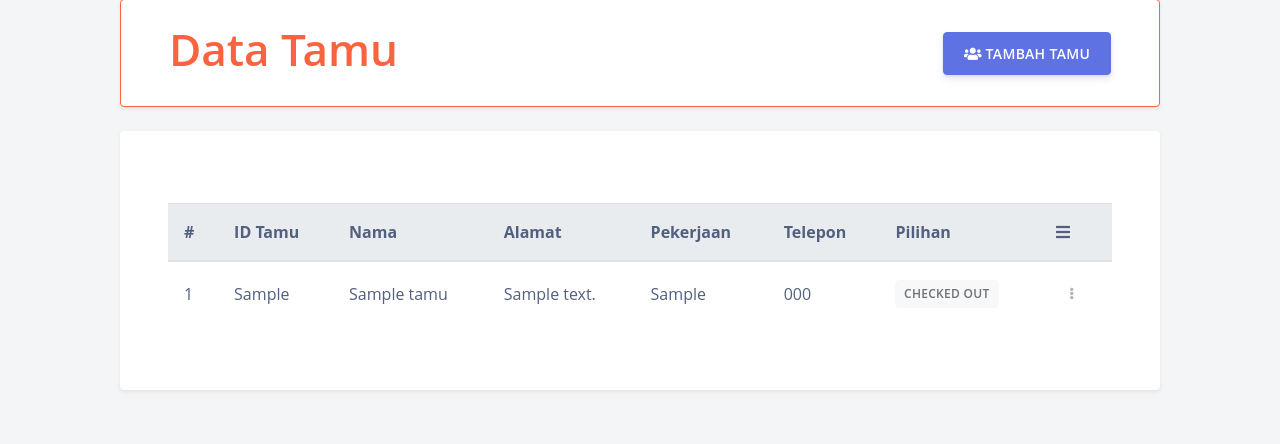
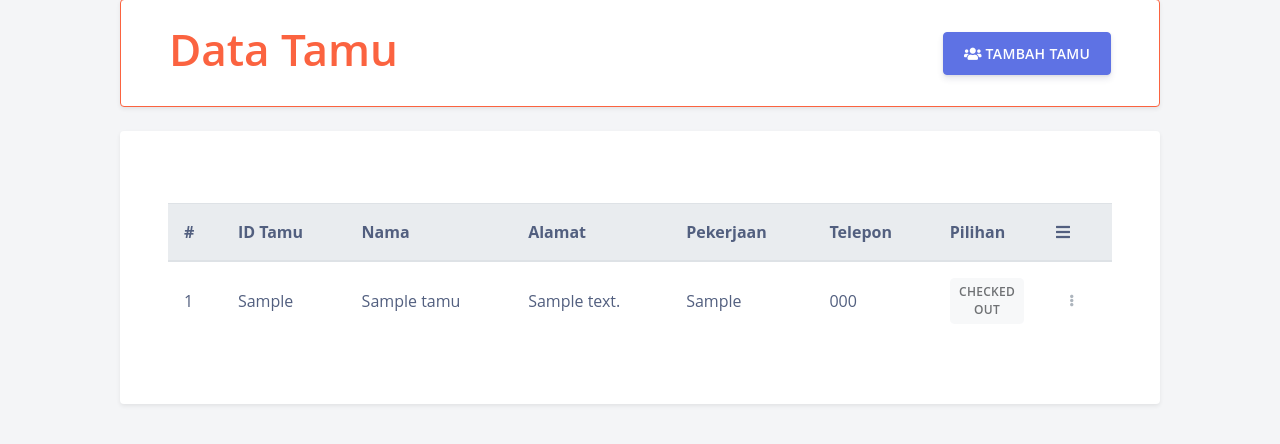
Before and after one commit to abela-a/sistem-perhotelan, a PHP site: page /app/views/admin/v_tamu.php in a window 1280 px wide. Shown: the part 111-555 px from the top of the page. Run offline with PHP 8.4, Linux system fonts and the light colour scheme; tables that the repository leaves empty hold one stand-in row (values such as "Sample post"); some libraries are stand-ins or nearby versions.

Commit message:
fix wrap @ pilihan tamu

```diff
--- a/app/views/admin/v_tamu.php
+++ b/app/views/admin/v_tamu.php
@@ -32,7 +32,7 @@ $no = 1;
         <th scope="col">Alamat</th>
         <th scope="col">Pekerjaan</th>
         <th scope="col">Telepon</th>
-        <th scope="col">Pilihan</th>
+        <th scope="col" style="width:70px">Pilihan</th>
         <th scope="col" style="width:10px"><i class="fa fa-bars" aria-hidden="true"></i></th>
       </tr>
     </thead>
```
